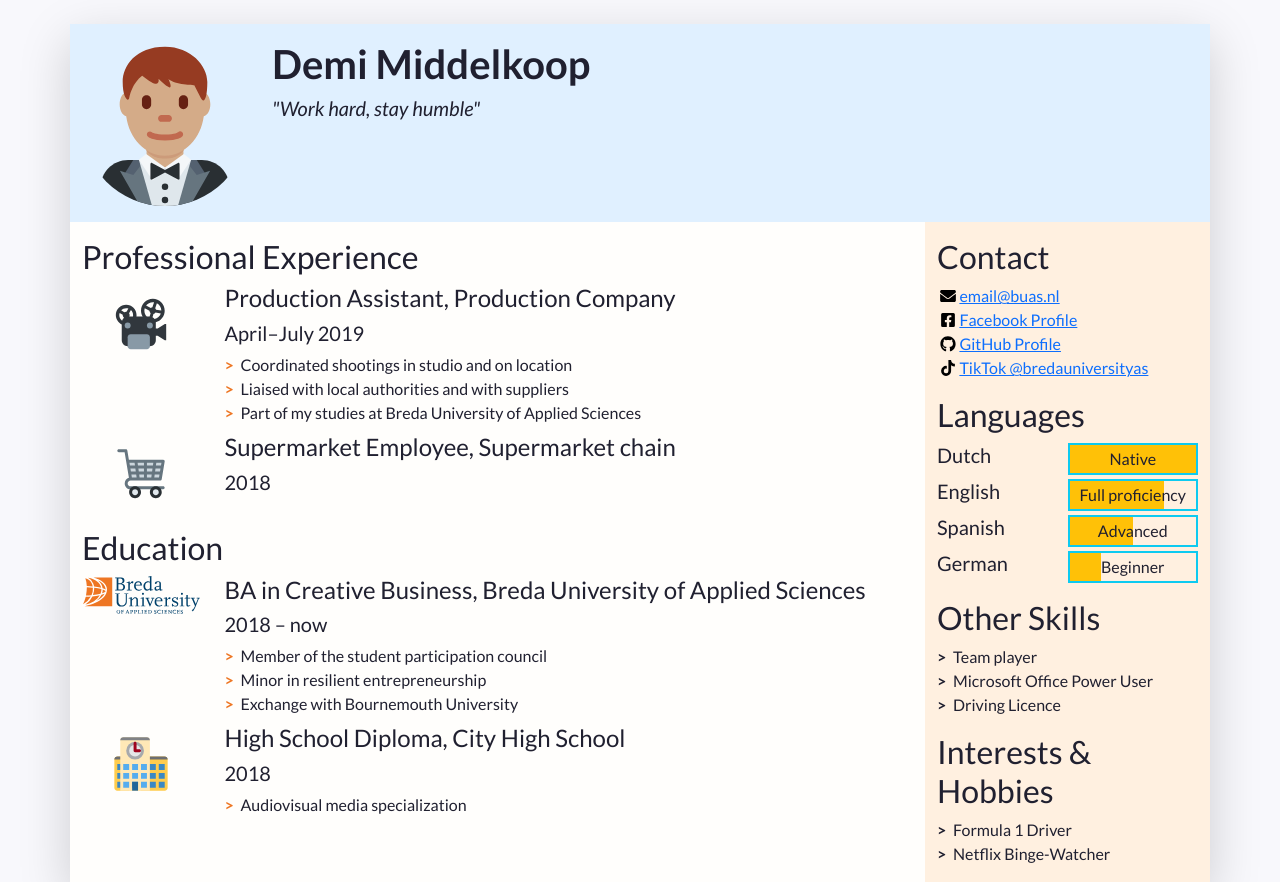
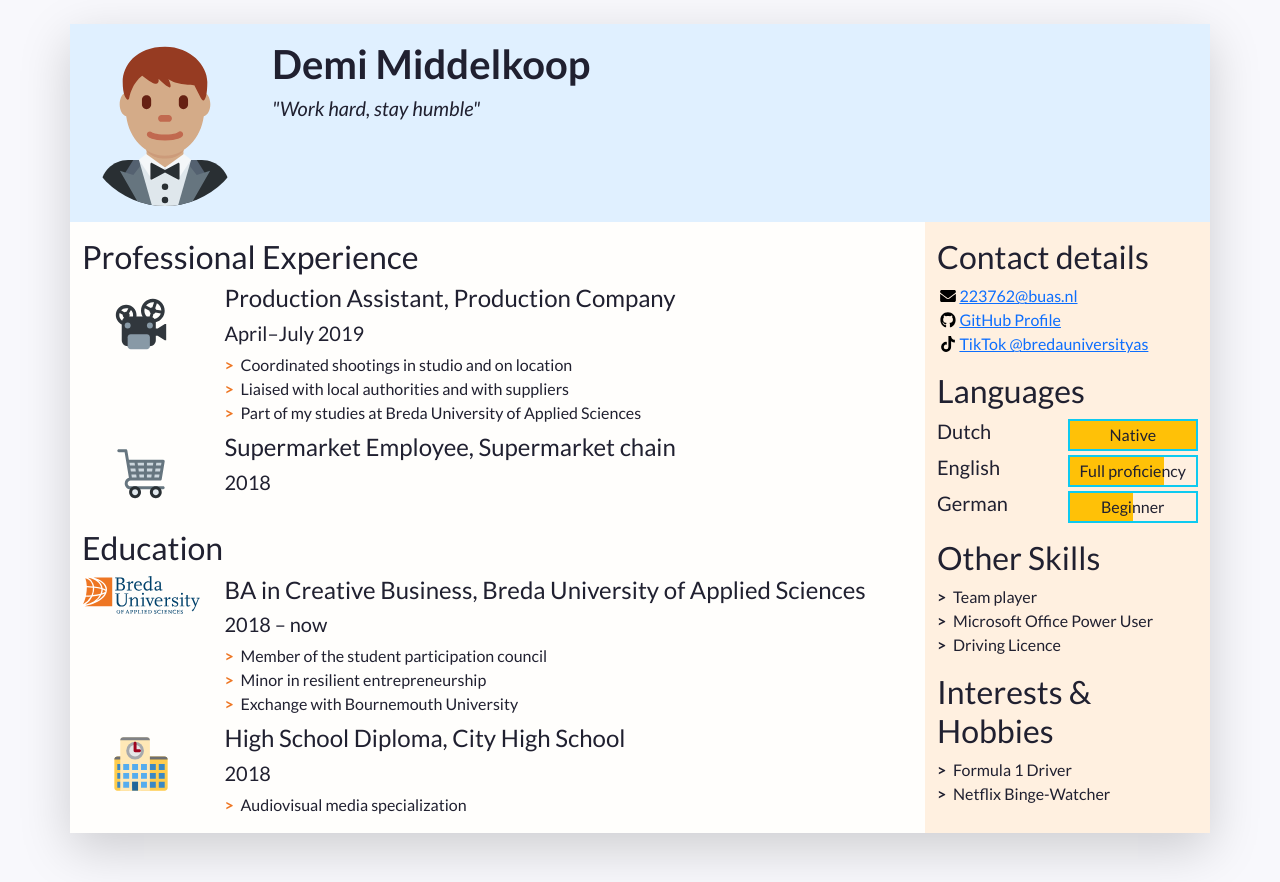
Before and after one commit to DemiMiddelkoop/PRJ4---individual-assessment, a plain HTML site: page index.html in a window 1280 px wide. Shown: the top 882 px of the page. Drawn offline with nearby package versions, Linux system fonts and the light colour scheme.

Commit message:
Update index.html

```diff
--- a/index.html
+++ b/index.html
@@ -163,7 +163,7 @@
 
           <!-- The first block will be contact details -->
           <section class="my-3 aside-section">
-            <h2>Contact</h2>
+            <h2>Contact details</h2>
             <!--
               A list of all your contact details.
               There are more icons in the images/icons folder, have a look if you want to add your LinkedIn or TikTok profile.
@@ -174,13 +174,10 @@
               <li class="contact-item">
                 <a class="d-flex align-items-center" href="mailto:email@buas.nl" target="_blank">
                   <img class="contact-icon" src="images/icons/envelope.svg" alt="Email">
-                  email@buas.nl
+                  223762@buas.nl
                 </a>
               </li>
               <li class="contact-item">
-                <a class="d-flex align-items-center" href="https://facebook.com/" target="_blank">
-                  <img class="contact-icon" src="images/icons/facebook.svg" alt="Facebook">
-                  Facebook Profile
                 </a>
               </li>
               <li class="contact-item">
@@ -220,19 +217,12 @@
                   <h6 class="position-absolute w-100 text-center top-0 py-1">Full proficiency</h6>
                 </div>
               </li>
-              <li class="language-item d-flex mb-1">
-                <h5 class="language-name w-50">Spanish</h5>
-                <div class="language-level w-50 border border-info border-2 position-relative">
-                  <!-- The div below is a progress bar. Choose between w-25, w-50, w-75 and w-100 to show your level of fluency -->
-                  <div class="language-progress position-absolute bg-warning h-100 w-50"></div>
-                  <h6 class="position-absolute w-100 text-center top-0 py-1">Advanced</h6>
-                </div>
               </li>
               <li class="language-item d-flex mb-1">
                 <h5 class="language-name w-50">German</h5>
                 <div class="language-level w-50 border border-info border-2 position-relative">
                   <!-- The div below is a progress bar. Choose between w-25, w-50, w-75 and w-100 to show your level of fluency -->
-                  <div class="language-progress position-absolute bg-warning h-100 w-25"></div>
+                  <div class="language-progress position-absolute bg-warning h-100 w-50"></div>
                   <h6 class="position-absolute w-100 text-center top-0 py-1">Beginner</h6>
                 </div>
               </li>
```
